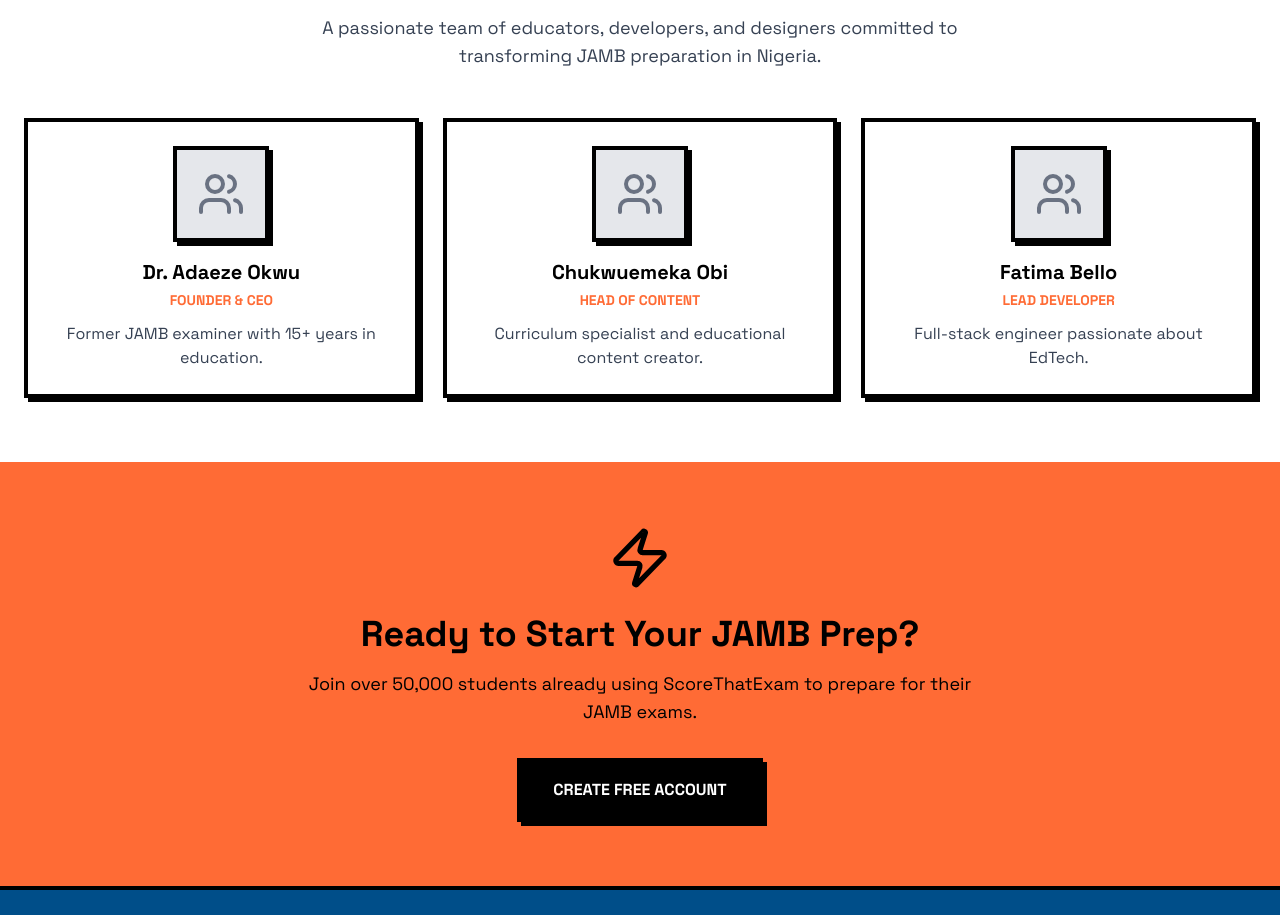
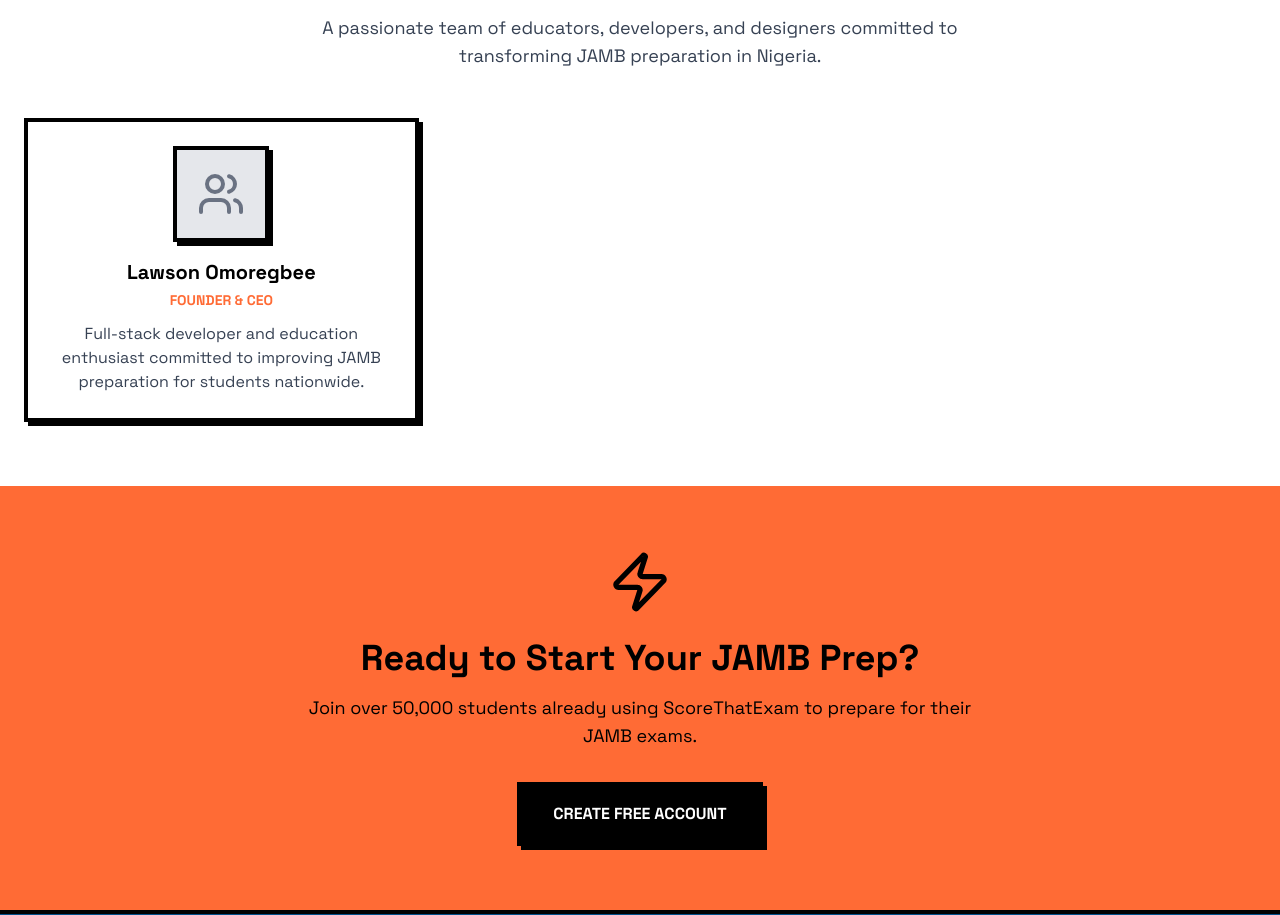
Before and after one commit to Lawsonredeye/atp, a React (Vite) app in the folder frontend/: page /about in a window 1280 px wide. Shown: the part 1950-2865 px from the top of the page. Built offline with nearby package versions, Linux system fonts and the light colour scheme; no server answers.

Commit message:
feat: Update team member details on About page

```diff
--- a/frontend/src/pages/About.tsx
+++ b/frontend/src/pages/About.tsx
@@ -38,20 +38,20 @@
 
     const team = [
       {
-        name: 'Dr. Adaeze Okwu',
+        name: 'Lawson Omoregbee',
         role: 'Founder & CEO',
-        description: 'Former JAMB examiner with 15+ years in education.',
+        description: 'Full-stack developer and education enthusiast committed to improving JAMB preparation for students nationwide.',
       },
-      {
-        name: 'Chukwuemeka Obi',
-        role: 'Head of Content',
-        description: 'Curriculum specialist and educational content creator.',
-      },
-      {
-        name: 'Fatima Bello',
-        role: 'Lead Developer',
-        description: 'Full-stack engineer passionate about EdTech.',
-      },
+      // {
+      //   name: 'Chukwuemeka Obi',
+      //   role: 'Head of Content',
+      //   description: 'Curriculum specialist and educational content creator.',
+      // },
+      // {
+      //   name: 'Fatima Bello',
+      //   role: 'Lead Developer',
+      //   description: 'Full-stack engineer passionate about EdTech.',
+      // },
     ];
 
     function About() {
```
